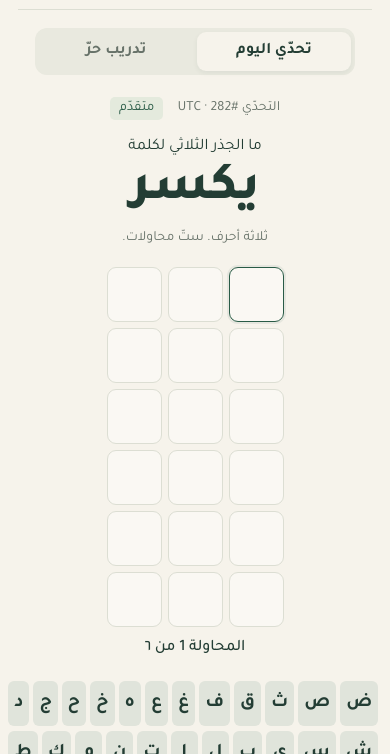
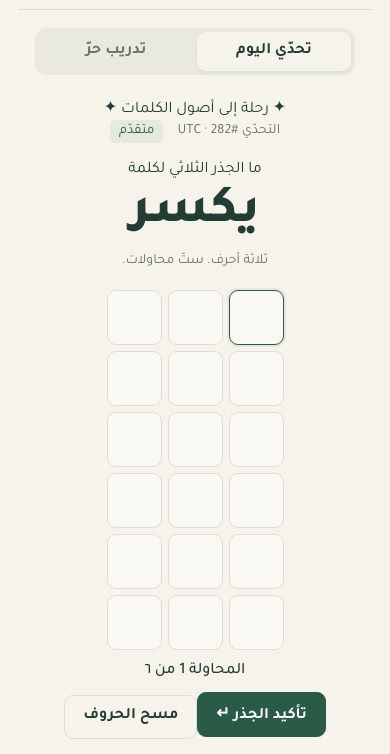
Before and after one commit to ahmaadbazzo/Jathir, a plain HTML site: page index.html in a window 390 px wide. Shown: the part 65-819 px from the top of the page. Drawn offline with Linux system fonts and the light colour scheme.

Commit message:
Improve responsive Arabic design and keyboard submission

```diff
--- a/index.html
+++ b/index.html
@@ -16,6 +16,7 @@
   <script defer src="js/ui.js"></script>
 </head>
 <body>
+  <div class="ambient-pattern" aria-hidden="true"></div>
   <main class="app">
     <header class="header">
       <a class="brand" href="./" aria-label="جذر، الصفحة الرئيسية">جذر<span class="brand-dot" aria-hidden="true">.</span></a>
@@ -29,12 +30,14 @@
       <button id="practice-mode" aria-pressed="false">تدريب حرّ</button>
     </nav>
     <section class="puzzle" aria-labelledby="word">
+      <div class="eyebrow">✦ رحلة إلى أصول الكلمات ✦</div>
       <div class="round-meta"><span id="round-label">تحدّي اليوم</span><span id="difficulty"></span></div>
       <p class="prompt">ما الجذر الثلاثي لكلمة</p>
       <h1 id="word">…</h1>
       <p class="subtitle">ثلاثة أحرف. ستّ محاولات.</p>
-      <div id="board" class="board" role="group" aria-label="محاولات تخمين الجذر"></div>
+      <div class="board-frame"><div id="board" class="board" role="group" aria-label="محاولات تخمين الجذر"></div></div>
       <p id="message" class="message" role="status" aria-live="polite">جارٍ تحميل الكلمات…</p>
+      <div class="play-actions"><button type="button" id="submit-guess" class="primary submit-guess" aria-label="تأكيد التخمين">تأكيد الجذر ↵</button><button type="button" id="clear-guess" class="secondary clear-guess" aria-label="مسح الحروف">مسح الحروف</button></div>
       <div id="hints" class="hints" aria-live="polite"></div>
       <div class="result-actions" id="result-actions" hidden>
         <button id="share-button" class="primary">مشاركة النتيجة <span aria-hidden="true">↗</span></button>
```
